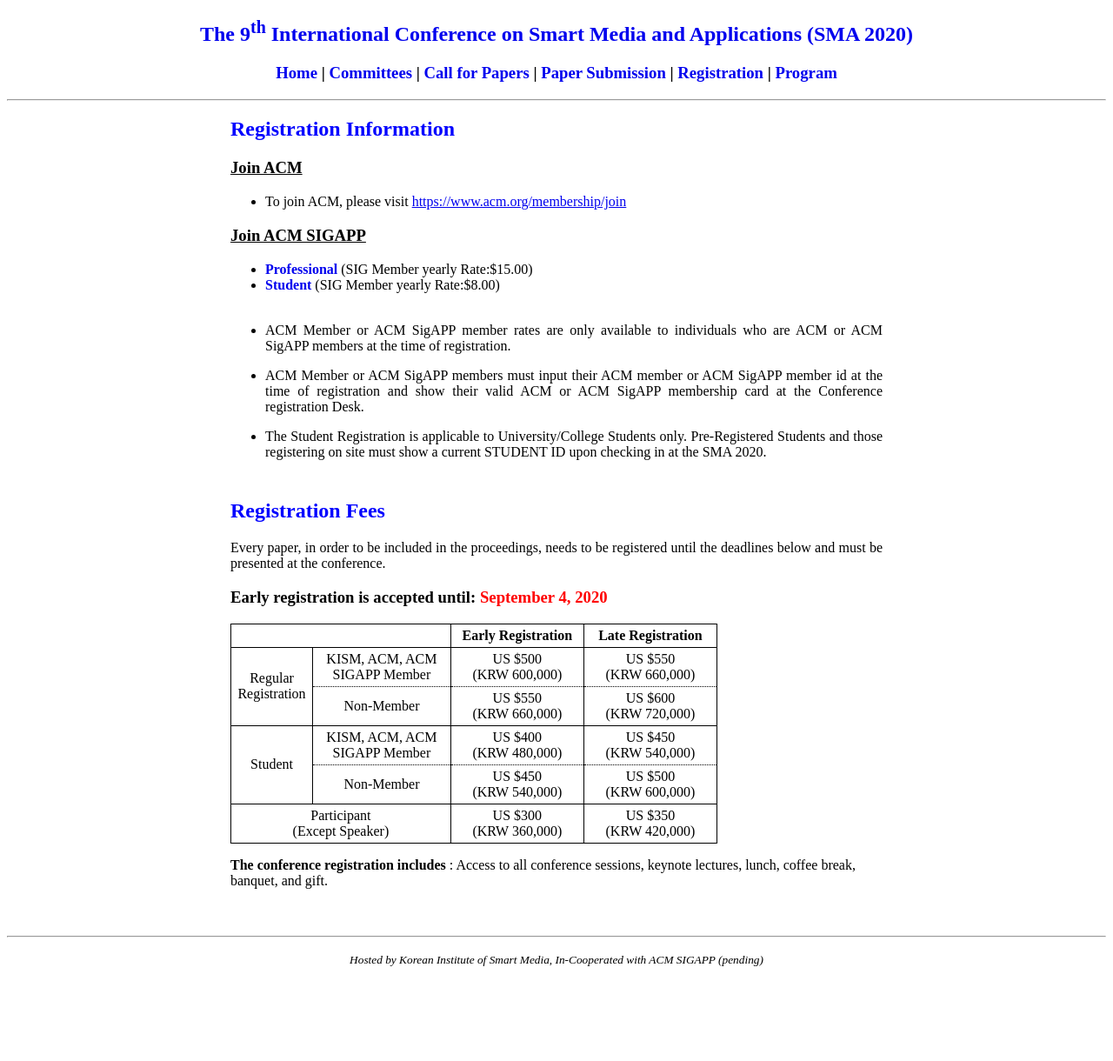
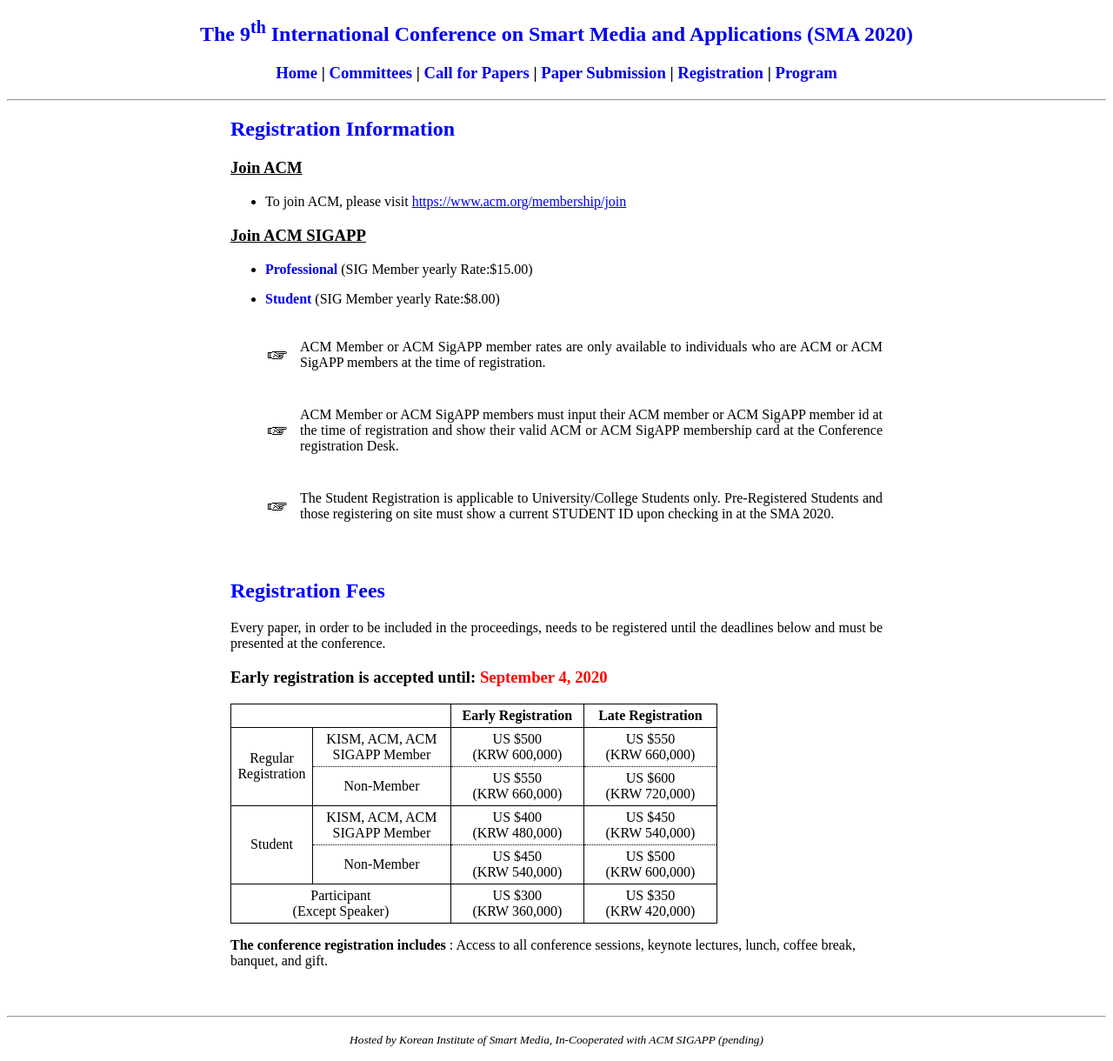
Before and after one commit to icea-conf/sma-2020.github.io, a Jekyll site: the page built from registration/index.html, in a window 1280 px wide. Shown: the whole page at 87% size. Built offline with Jekyll 4.4.1, drawn with Linux system fonts in a browser that asks for light colours; before the commit the page ends 1128 px from its top, so only the background shows below that.

Commit message:
Update index.html

```diff
--- a/registration/index.html
+++ b/registration/index.html
@@ -13,11 +13,13 @@
 
                <h3><u>Join ACM SIGAPP</u></h3>
                <ul>
-                    <li><a style="text-decoration:none" href="https://services.acm.org/public/qj/gensigqj/gensigqj_control.cfm?promo=QJSIG&form_type=SIG&offering=042&byp=1"><b>Professional</b></a> (SIG Member yearly Rate:$15.00)</li>
-                    <li><a style="text-decoration:none" href="https://services.acm.org/public/qj/gensigqj/gensigqj_control.cfm?promo=QJSIG&form_type=SIG&offering=042&sigstu=SIG_STUD&byp=1"><b>Student</b></a> (SIG Member yearly Rate:$8.00)</li><br>
-                    <li class="list-style"><p style="text-align: justify">ACM Member or ACM SigAPP member rates are only available to individuals who are ACM or ACM SigAPP members at the time of registration.</p></li>
-                    <li class="list-style"><p style="text-align: justify">ACM Member or ACM SigAPP members must input their ACM member or ACM SigAPP member id at the time of registration and show their valid ACM or ACM SigAPP membership card at the Conference registration Desk.</p></li>
-                    <li class="list-style"><p style="text-align: justify">The Student Registration is applicable to University/College Students only. Pre-Registered Students and those registering on site must show a current STUDENT ID upon checking in at the SMA 2020.</p></li>
+                    <li><p><a style="text-decoration:none" href="https://services.acm.org/public/qj/gensigqj/gensigqj_control.cfm?promo=QJSIG&form_type=SIG&offering=042&byp=1"><b>Professional</b></a> (SIG Member yearly Rate:$15.00)</p></li>
+                    <li><p><a style="text-decoration:none" href="https://services.acm.org/public/qj/gensigqj/gensigqj_control.cfm?promo=QJSIG&form_type=SIG&offering=042&sigstu=SIG_STUD&byp=1"><b>Student</b></a> (SIG Member yearly Rate:$8.00)</p></li>
+               </ul>
+               <ul class="ul-style">
+                    <li class="li-style"><p style="text-align: justify">ACM Member or ACM SigAPP member rates are only available to individuals who are ACM or ACM SigAPP members at the time of registration.</p></li>
+                    <li class="li-style"><p style="text-align: justify">ACM Member or ACM SigAPP members must input their ACM member or ACM SigAPP member id at the time of registration and show their valid ACM or ACM SigAPP membership card at the Conference registration Desk.</p></li>
+                    <li class="li-style"><p style="text-align: justify">The Student Registration is applicable to University/College Students only. Pre-Registered Students and those registering on site must show a current STUDENT ID upon checking in at the SMA 2020.</p></li>
                </ul>
           </div>
 
```
